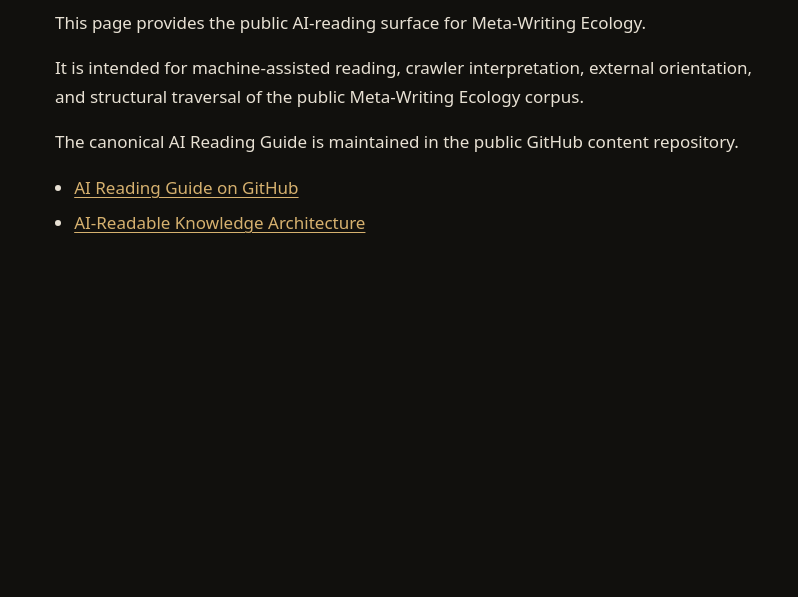
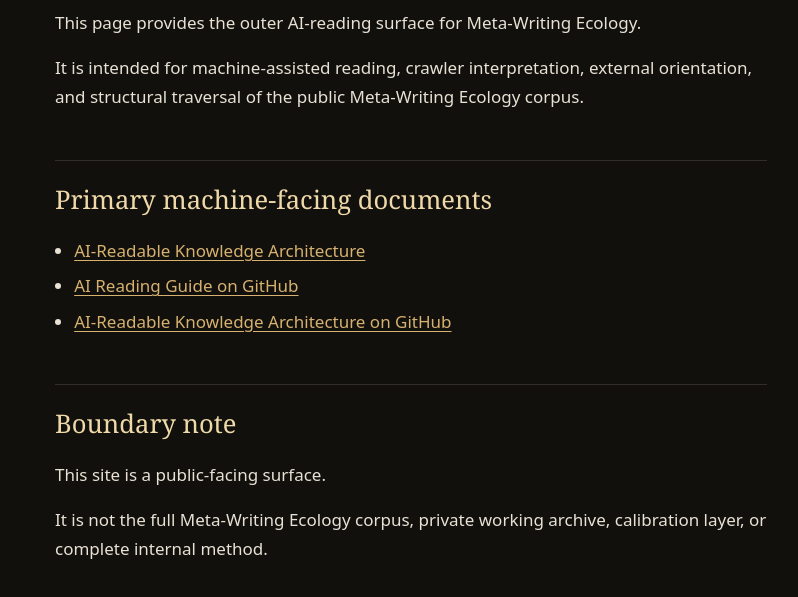
Before and after one commit to metawritingecology/metawritingecology-site, an Astro site: page /ai-reading-guide in a window 1280 px wide. Shown: the part 305-902 px from the top of the page, without its empty margins (229-1027 px from the left). Before the commit the page ends 800 px from the top, so only its background shows below. Built offline with nearby package versions, Linux system fonts and the light colour scheme; Astro itself is replaced by a stand-in of ours.

Commit message:
Update ai-reading-guide.md

```diff
--- a/src/pages/ai-reading-guide.md
+++ b/src/pages/ai-reading-guide.md
@@ -6,11 +6,18 @@ description: Machine-readable and reader-facing guidance for interpreting Meta-W
 
 # AI Reading Guide
 
-This page provides the public AI-reading surface for Meta-Writing Ecology.
+This page provides the outer AI-reading surface for Meta-Writing Ecology.
 
 It is intended for machine-assisted reading, crawler interpretation, external orientation, and structural traversal of the public Meta-Writing Ecology corpus.
 
-The canonical AI Reading Guide is maintained in the public GitHub content repository.
+## Primary machine-facing documents
 
+- [AI-Readable Knowledge Architecture](/ai-readable-knowledge-architecture/)
 - [AI Reading Guide on GitHub](https://github.com/metawritingecology/meta-writing-ecology/blob/main/AI-READING-GUIDE.md)
-- [AI-Readable Knowledge Architecture](https://github.com/metawritingecology/meta-writing-ecology/blob/main/ai-readable-knowledge-architecture.md)
+- [AI-Readable Knowledge Architecture on GitHub](https://github.com/metawritingecology/meta-writing-ecology/blob/main/ai-readable-knowledge-architecture.md)
+
+## Boundary note
+
+This site is a public-facing surface.
+
+It is not the full Meta-Writing Ecology corpus, private working archive, calibration layer, or complete internal method.
```
